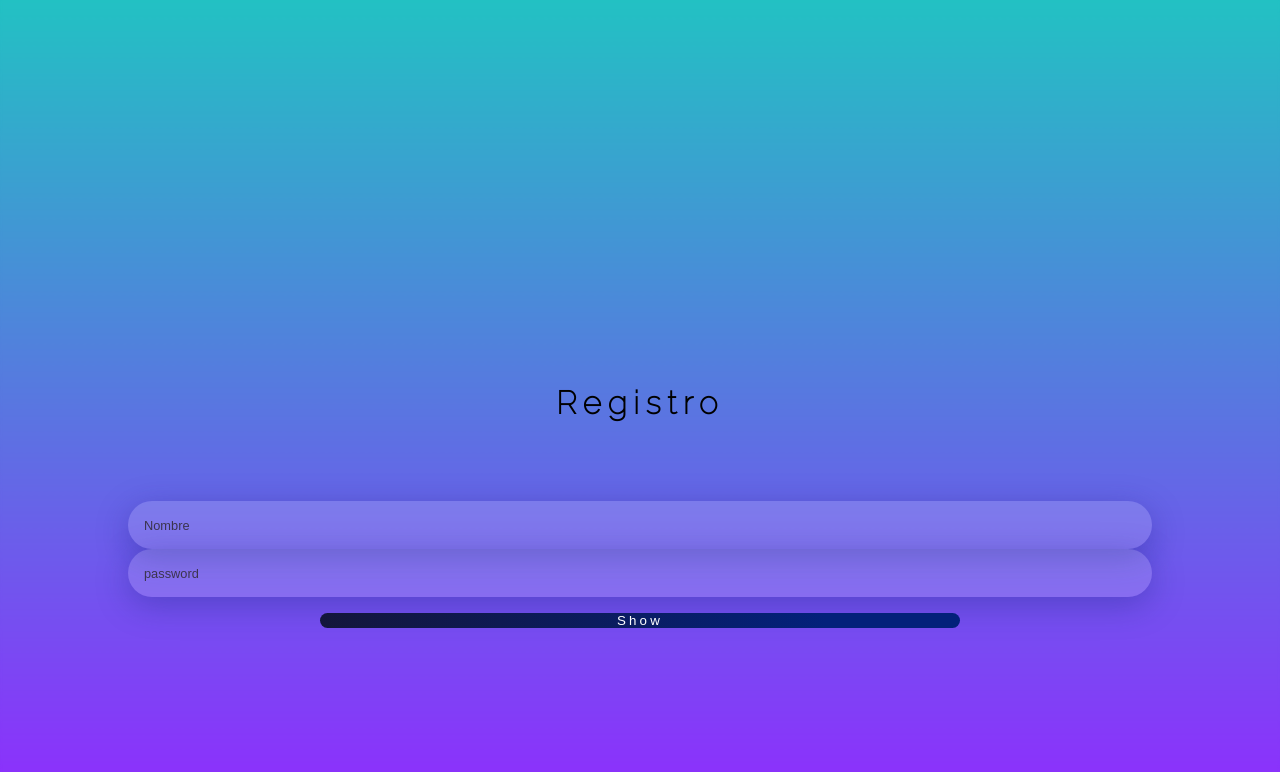
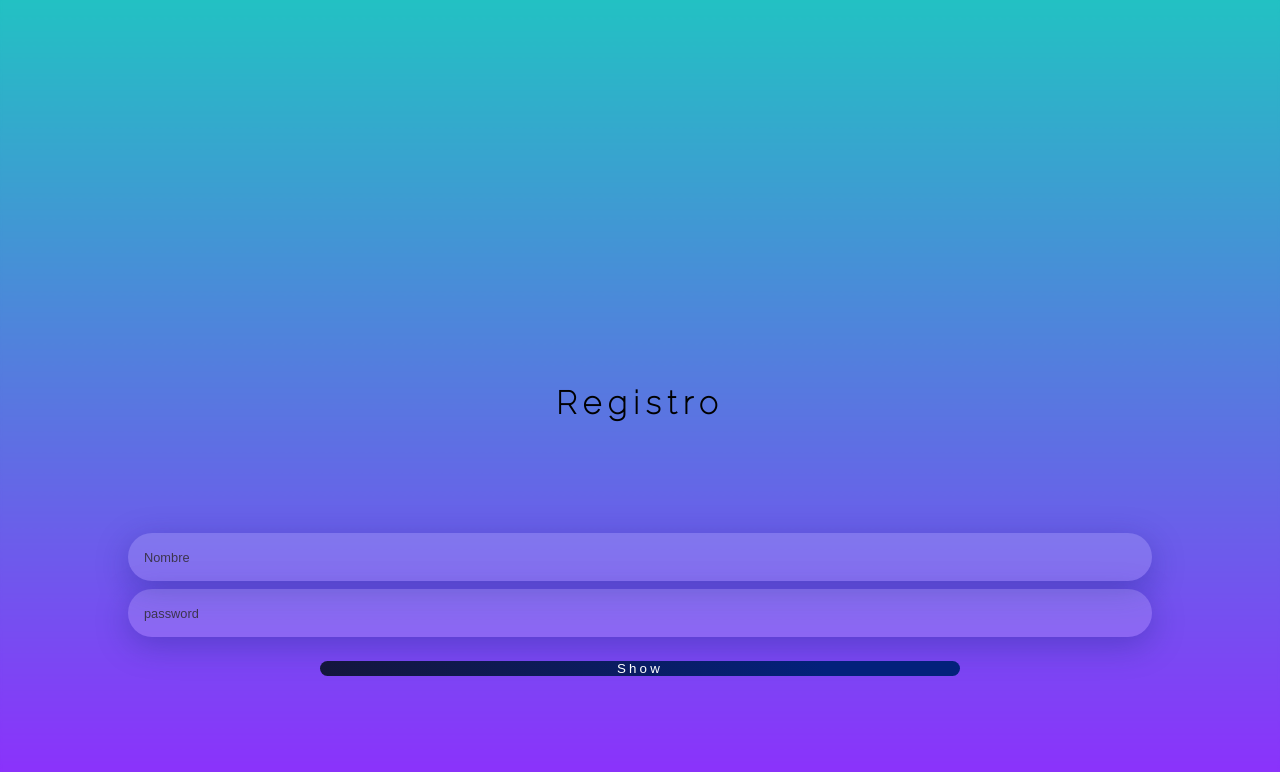
Before and after one commit to zzinue/react-ts-eg6t9p, a React (Create React App) app: page / in a window 1280 px wide. Shown: the top 772 px of the page. Built offline with nearby package versions, Linux system fonts and the light colour scheme.

Commit message:
1 file modified

```diff
--- a/style.scss
+++ b/style.scss
@@ -17,7 +17,7 @@ body {
   width: 100vw;
   letter-spacing: 0.4rem;
   h1 {
-    margin: 0 0 5rem 0;
+    margin: 0 0 7rem 0;
   }
   div {
     display: flex;
@@ -39,6 +39,7 @@ body {
     font-size: 1rem;
     font-weight: bold;
     border-radius: 2rem;
+    margin-bottom: 0.5rem;
     &:focus {
       display: inline-block;
       box-shadow: 0 0 0 0.2rem #b9abe0;
```
